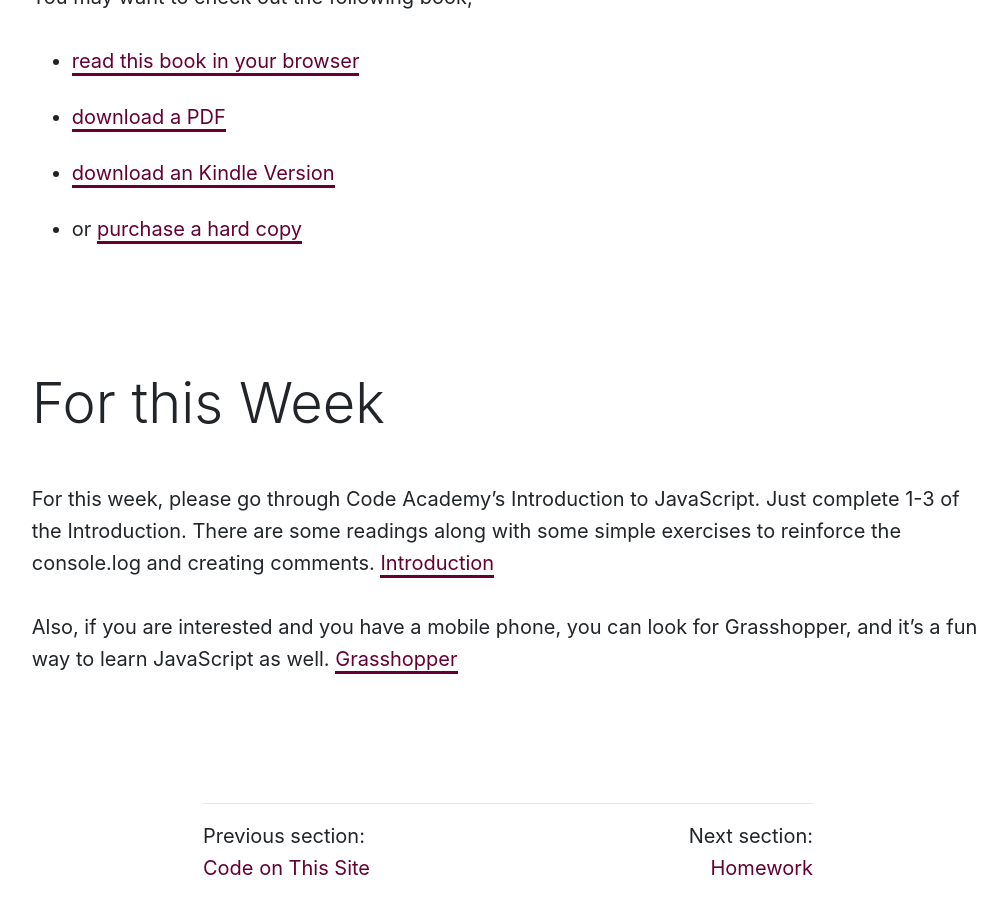
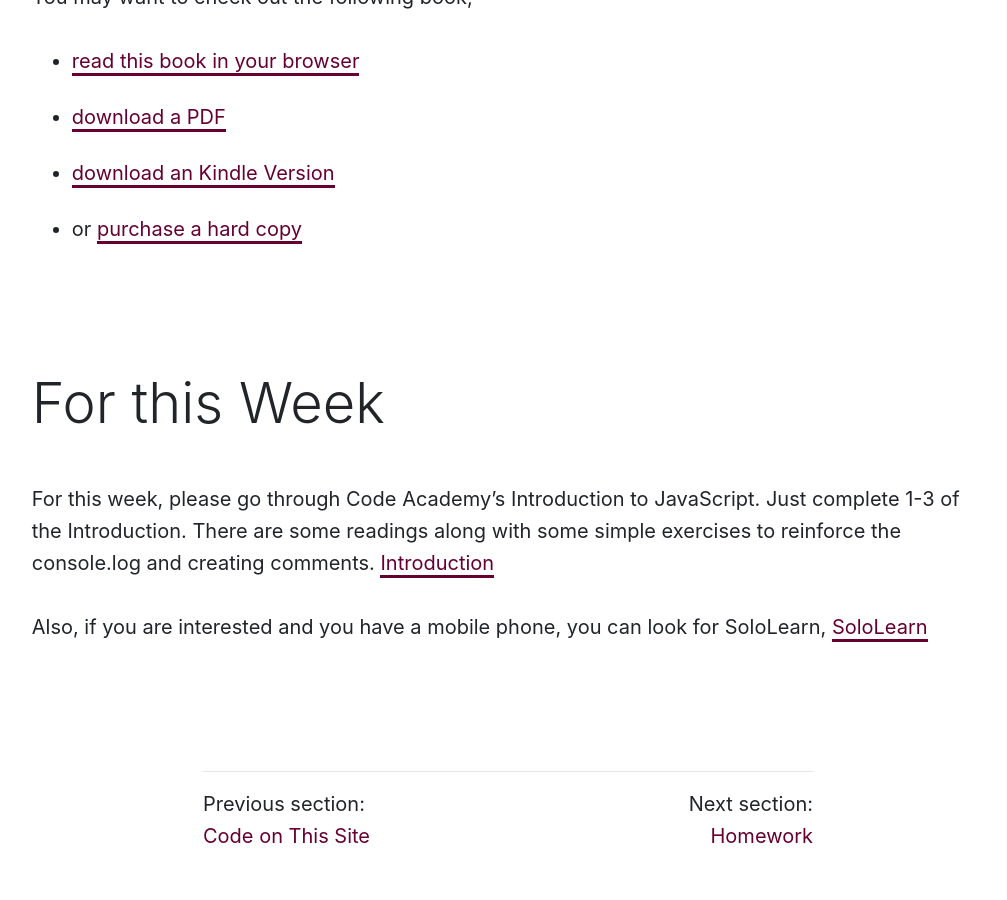
Before and after one commit to Montana-Media-Arts/441-web-tech-Spring2024-course, a Jekyll site: the page built from modules/week-2/_posts/2010-02-01-handson.md, in a window 1280 px wide and 900 px high, scrolled down 1087 px. Shown: the whole window, without its empty margins (132-1139 px from the left). Built offline with Jekyll 4.4.1, drawn with Linux system fonts in a browser that asks for light colours; nearby versions of some CDN libraries; comment, search, counter and statistics services are not loaded; after the commit the page ends 1955 px from its top, so only the background shows below that.

Commit message:
Update 2010-02-01-handson.md

```diff
--- a/modules/week-2/_posts/2010-02-01-handson.md
+++ b/modules/week-2/_posts/2010-02-01-handson.md
@@ -24,4 +24,4 @@ You may want to check out the following book;
 
 For this week, please go through Code Academy's Introduction to JavaScript.  Just complete 1-3 of the Introduction.  There are some readings along with some simple exercises to reinforce the console.log and creating comments. [Introduction](https://www.codecademy.com/courses/introduction-to-javascript/lessons/introduction-to-javascript/exercises/intro?action=resume_content_item)
 
-Also, if you are interested and you have a mobile phone, you can look for Grasshopper, and it's a fun way to learn JavaScript as well. [Grasshopper](https://grasshopper.codes/)
+Also, if you are interested and you have a mobile phone, you can look for SoloLearn, [SoloLearn](https://www.sololearn.com/en/learn/courses/web-development)
```
